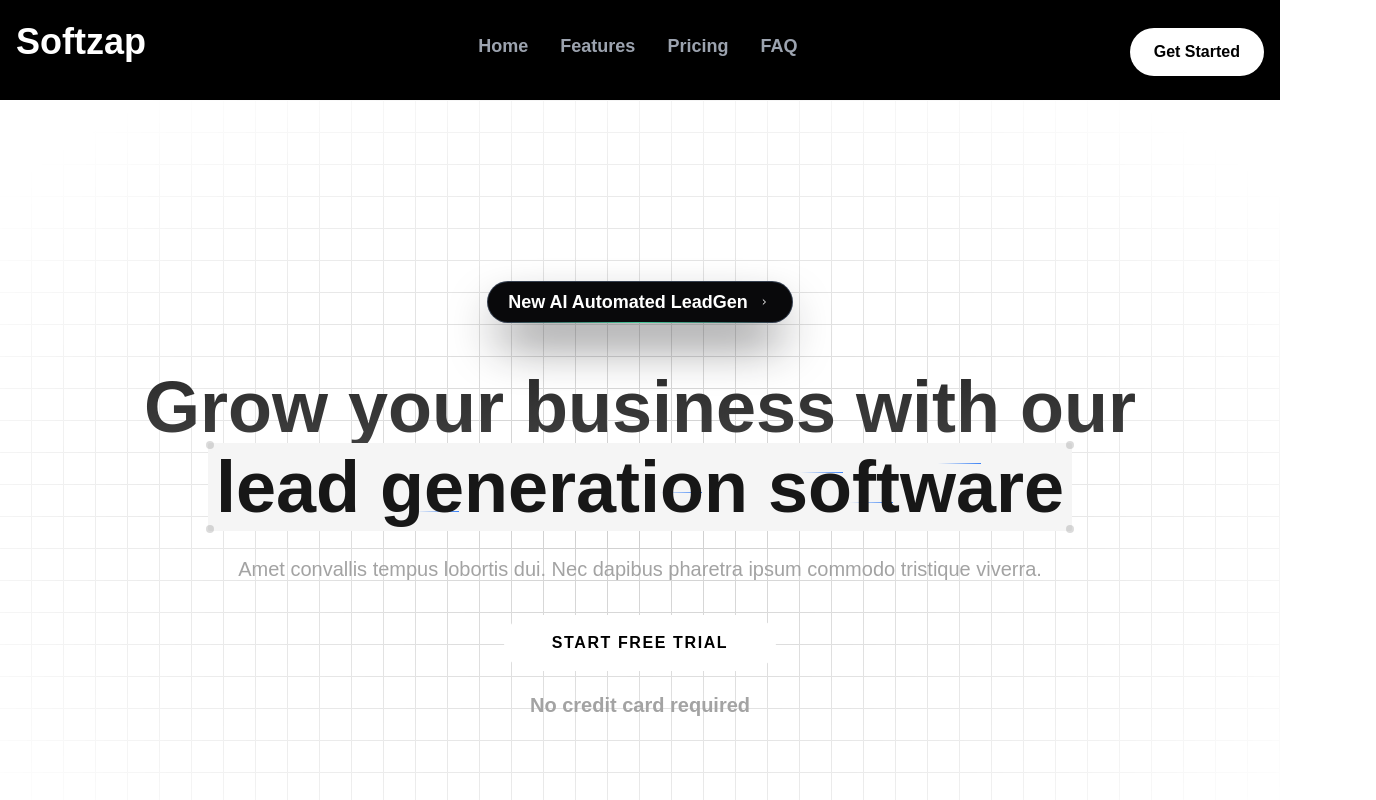
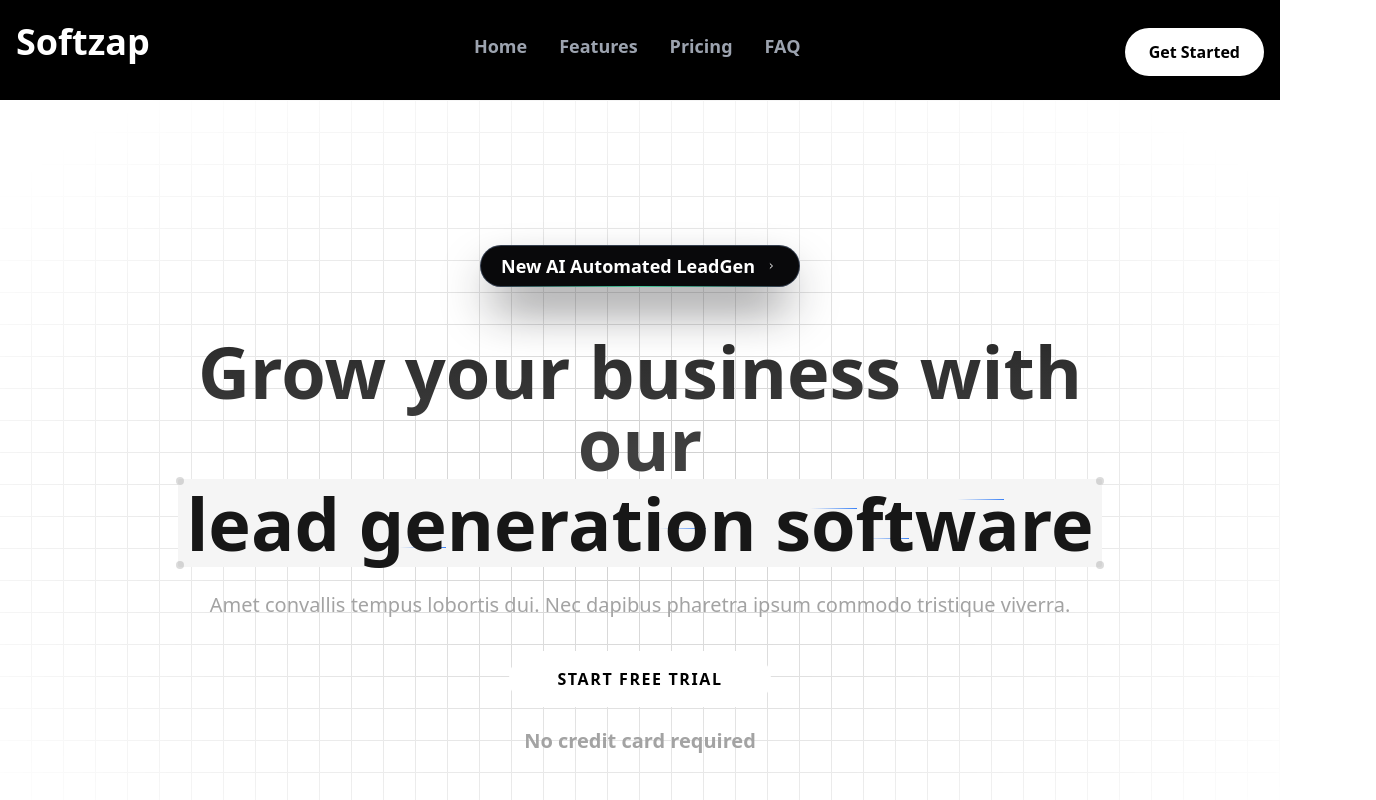
Before and after one commit to abhitech2002/softzap-clone, a Next.js app: page / in a window 1280 px wide. Shown: the top 800 px of the page, 1376 px wide, since content can reach past the window. Built offline with nearby package versions, Linux system fonts and the light colour scheme.

Commit message:
Updated the some global css design

```diff
--- a/app/globals.css
+++ b/app/globals.css
@@ -2,26 +2,29 @@
 @tailwind components;
 @tailwind utilities;
 
-:root {
-  --background: #ffffff;
-  --foreground: #171717;
-}
-
-@media (prefers-color-scheme: dark) {
-  :root {
-    --background: #0a0a0a;
-    --foreground: #ededed;
-  }
+html, body {
+  margin: 0;
+  padding: 0;
+  box-sizing: border-box;
+  overflow-x: hidden;
+  scroll-behavior: smooth;
 }
 
 body {
-  color: var(--foreground);
-  background: var(--background);
-  font-family: Arial, Helvetica, sans-serif;
+  min-height: 100vh;
 }
 
-@layer utilities {
-  .text-balance {
-    text-wrap: balance;
-  }
+* {
+  box-sizing: border-box;
 }
+
+header {
+  position: sticky;
+  top: 0;
+  z-index: 50;
+  width: 100%;
+}
+
+main {
+  padding-top: 120px;
+}
--- a/components/Footer.tsx
+++ b/components/Footer.tsx
@@ -5,7 +5,7 @@ import { motion } from 'framer-motion';
 const Footer: React.FC = () => {
   return (
     <motion.footer
-      className="bg-gray-900 py-8"
+      className="bg-black py-8"
       initial={{ y: 100 }}
       animate={{ y: 0 }}
       transition={{ duration: 0.8, ease: 'easeInOut' }}
--- a/components/Header.tsx
+++ b/components/Header.tsx
@@ -2,7 +2,7 @@ import Link from "next/link";
 
 const Header: React.FC = () => {
   return (
-    <header className="bg-black text-gray-400 p-4 min-h-[100px]">
+    <header className="bg-black text-gray-400 p-4 min-h-[100px] sticky top-0 z-50">
       <div className="container mx-auto flex justify-between items-center">
         <h1 className="text-4xl font-semibold text-white mb-2">
           <Link href="/">Softzap</Link>
```
